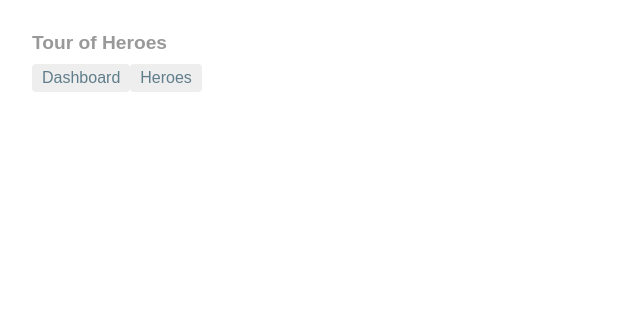
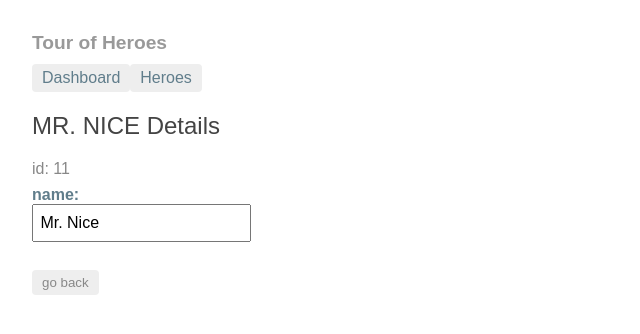
Before and after one commit to Smollet777/tour-of-heroes, an Angular app: page /detail/11 in a window 1280 px wide. Before the commit this address led to /. Shown: the top 334 px of the page, without its empty margins (0-640 px from the left). Built offline with nearby package versions, Linux system fonts and the light colour scheme.

Commit message:
рефакторинг по уроку

```diff
--- a/src/app/app-routing.module.ts
+++ b/src/app/app-routing.module.ts
@@ -1,15 +1,15 @@
-import { HeroDetailComponent } from './components/hero-detail/hero-detail.component';
 import { NgModule } from '@angular/core';
 import { Routes, RouterModule } from '@angular/router';
 
 import { DashboardComponent } from './components/dashboard/dashboard.component';
 import { HeroesComponent } from './components/heroes/heroes.component';
+import { HeroDetailComponent } from './components/hero-detail/hero-detail.component';
 
 const routes: Routes = [
   { path: '', redirectTo: 'dashboard', pathMatch: 'full' },
   { path: 'dashboard', component: DashboardComponent },
   { path: 'heroes', component: HeroesComponent },
-  { path: 'hero-details/:id', component: HeroDetailComponent }
+  { path: 'detail/:id', component: HeroDetailComponent }
 ];
 
 @NgModule({
--- a/src/app/components/dashboard/dashboard.component.ts
+++ b/src/app/components/dashboard/dashboard.component.ts
@@ -8,11 +8,12 @@ import { HeroService } from '../../services/hero.service';
   template: `
   <h3>Top Heroes</h3>
   <div class="grid grid-pad">
-    <div *ngFor="let hero of heroes" class="col-1-4">
-      <a routerLink="/hero-details/{{hero.id}}">
-        <div class="module hero"><h4>{{hero.name}}</h4></div>
-      </a>
-    </div>
+    <a *ngFor="let hero of heroes" class="col-1-4"
+        routerLink="/detail/{{hero.id}}">
+      <div class="module hero">
+        <h4>{{hero.name}}</h4>
+      </div>
+    </a>
   </div>
   `,
   styleUrls: ['./dashboard.component.scss']
--- /dev/null
+++ b/src/app/components/hero-detail/hero-detail.component.scss
@@ -0,0 +1,34 @@
+label {
+  display: inline-block;
+  width: 3em;
+  margin: .5em 0;
+  color: #607D8B;
+  font-weight: bold;
+}
+
+input {
+  height: 2em;
+  font-size: 1em;
+  padding-left: .4em;
+}
+
+button {
+  margin-top: 20px;
+  font-family: Arial;
+  background-color: #eee;
+  border: none;
+  padding: 5px 10px;
+  border-radius: 4px;
+  cursor: pointer;
+  cursor: hand;
+}
+
+button:hover {
+  background-color: #cfd8dc;
+}
+
+button:disabled {
+  background-color: #eee;
+  color: #ccc;
+  cursor: auto;
+}
--- a/src/app/components/hero-detail/hero-detail.component.ts
+++ b/src/app/components/hero-detail/hero-detail.component.ts
@@ -9,6 +9,8 @@ import { HeroService } from '../../services/hero.service';
 @Component({
   selector: 'app-hero-detail',
   template: `
+  <div *ngIf="hero">
+
   <h2>{{hero.name | uppercase}} Details</h2>
     <div>
       <span>id: </span>{{hero.id}}
@@ -17,8 +19,10 @@ import { HeroService } from '../../services/hero.service';
       <label>name:<input [(ngModel)]="hero.name" placeholder="name"/></label>
     </div>
     <button (click)="goBack()">go back</button>
+
+    <div>
   `,
-  styles: []
+  styleUrls: ['./hero-detail.component.scss']
 })
 export class HeroDetailComponent implements OnInit {
 
--- a/src/app/components/heroes/heroes.component.html
+++ b/src/app/components/heroes/heroes.component.html
@@ -1,12 +1,8 @@
 <h2>My Heroes</h2>
 <ul class="heroes">
-  <li *ngFor="let hero of heroes" (click)="onSelect(hero)" [class.selected]="hero === selectedHero">
-    <span class="badge">{{hero.id}}</span> {{hero.name}}
+  <li *ngFor="let hero of heroes">
+    <a routerLink="/detail/{{hero.id}}">
+      <span class="badge">{{hero.id}}</span> {{hero.name}}
+    </a>
   </li>
 </ul>
-<div *ngIf="selectedHero">
-  <h2>{{selectedHero.name | uppercase}} is my hero</h2>
-  <nav>
-    <a routerLink="/hero-details/{{selectedHero.id}}">View Details</a>
-  </nav>
-</div>
--- a/src/app/components/heroes/heroes.component.scss
+++ b/src/app/components/heroes/heroes.component.scss
@@ -49,26 +49,3 @@
   margin-right: .8em;
   border-radius: 4px 0 0 4px;
 }
-
-nav a {
-  padding: 5px 10px;
-  text-decoration: none;
-  margin-top: 10px;
-  display: inline-block;
-  background-color: #eee;
-  border-radius: 4px;
-}
-
-nav a:visited,
-a:link {
-  color: #607d8b;
-}
-
-nav a:hover {
-  color: #039be5;
-  background-color: #cfd8dc;
-}
-
-nav a.active {
-  color: #039be5;
-}
--- a/src/app/components/heroes/heroes.component.ts
+++ b/src/app/components/heroes/heroes.component.ts
@@ -10,7 +10,6 @@ import { HeroService } from '../../services/hero.service';
 })
 export class HeroesComponent implements OnInit {
 
-  selectedHero: Hero;
   heroes: Hero[];
 
   constructor(private service: HeroService) { }
@@ -19,10 +18,6 @@ export class HeroesComponent implements OnInit {
     this.getHeroes();
   }
 
-  onSelect(hero: Hero): void {
-    this.selectedHero = hero;
-  }
-
   getHeroes(): void {
     this.service.getHeroes()
       .subscribe(heroes => this.heroes = heroes);
```
